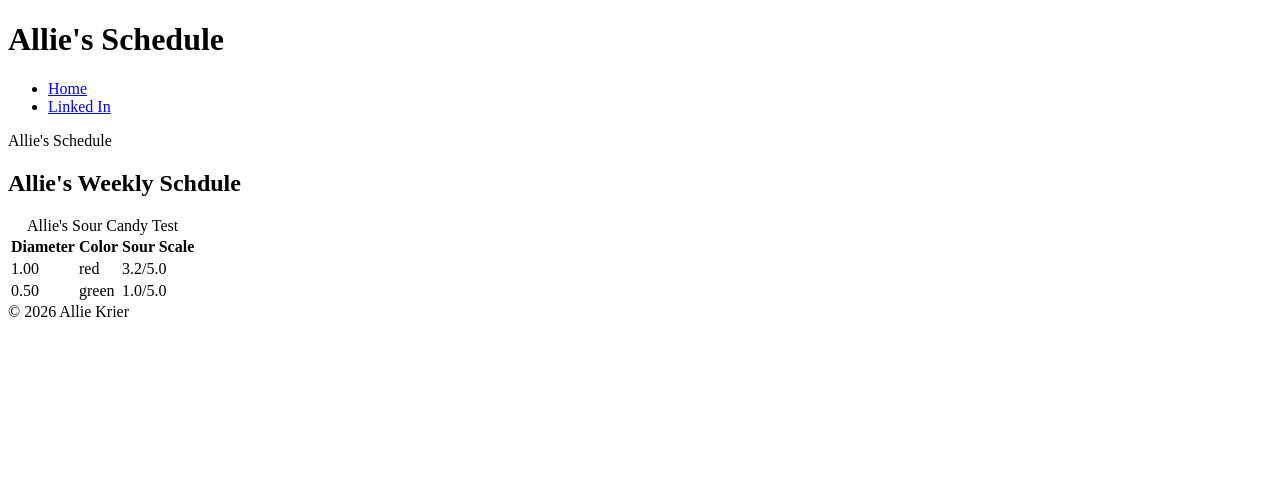
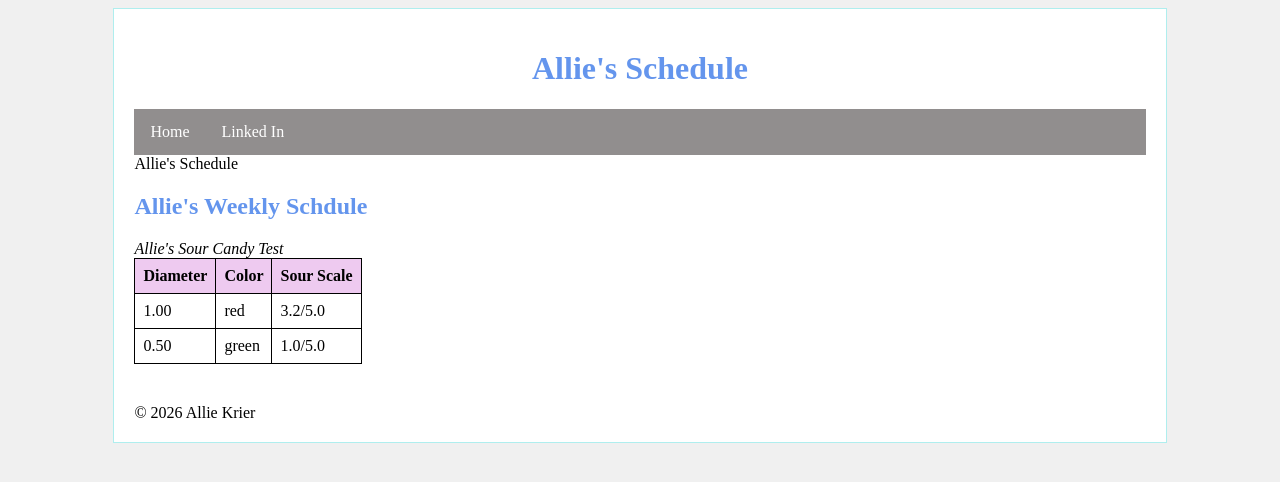
Before and after one commit to allkrier/mod7_personal_website, a plain HTML site: page schedule.html in a window 1280 px wide. Drawn offline with Linux system fonts and the light colour scheme.

Commit message:
formatting

```diff
--- /dev/null
+++ b/css/stylesheet.css
@@ -0,0 +1,84 @@
+body{
+    background-color: #f0f0f0f0;
+}
+h1{
+    color:cornflowerblue;
+    text-align: center;
+}
+h2{
+    color:cornflowerblue;
+}
+h3{
+    color:cornflowerblue;
+}
+img{
+    border:2px solid black;
+    padding: 10px;
+}
+
+a:link{
+    color: blue;
+    text-decoration: none;
+}
+a:visited {
+    color: purple;
+    text-decoration:none;
+}
+a:hover{
+    color: red;
+    text-decoration: underline;
+}
+a:active{
+    color: red;
+    text-decoration:underline;
+}
+#container{
+    width: 80%;
+    margin: 0 auto;
+    background-color: white;
+    padding: 20px;
+    border: 1px solid paleturquoise;
+}
+.error {
+    color: red;
+    font-weight: bold;
+}
+caption {
+   font-style: italic;
+    text-align:left;
+}
+table{
+    border: 1px solid black;
+    border-collapse: collapse;
+    margin-bottom:40px;
+}
+thead {
+    background-color:rgb(238, 202, 240);
+}
+th,
+td{
+    border: 1px solid black;
+    padding: 8px;
+}
+ul.nav{
+    list-style-type: none;
+    margin: 0;
+    padding: 0;
+    overflow: hidden;
+    background-color: #918e8e
+}
+ul.nav li{
+    float: left;
+}
+ul.nav li a:link,
+ul.nav li a:visited {
+    display: block;
+    color:white;
+    text-align: center;
+    padding: 14px 16px;
+    text-decoration: none;
+}
+
+ul.nav li a:hover {
+    background-color: #111111
+}
--- a/schedule.html
+++ b/schedule.html
@@ -4,14 +4,15 @@
     <meta charset="UTF-8">
     <meta name="viewport" content="width=device-width, initial-scale=1.0">
     <title>Allie's Schedule</title>
+    <link rel="stylesheet" type="text/css" href="css/stylesheet.css">
 </head>
 <body>
-    <div class="container">
+    <div id="container">
         <header>
             <h1>Allie's Schedule</h1>
         </header>
         <nav>
-            <ul>
+            <ul class="nav">
                 <li>
                     <a href="index.html" target="_blank" rel="noopener noreferrer"
                     >Home</a>
```
Also changed, not shown: index.html (+3 -2 lines).
